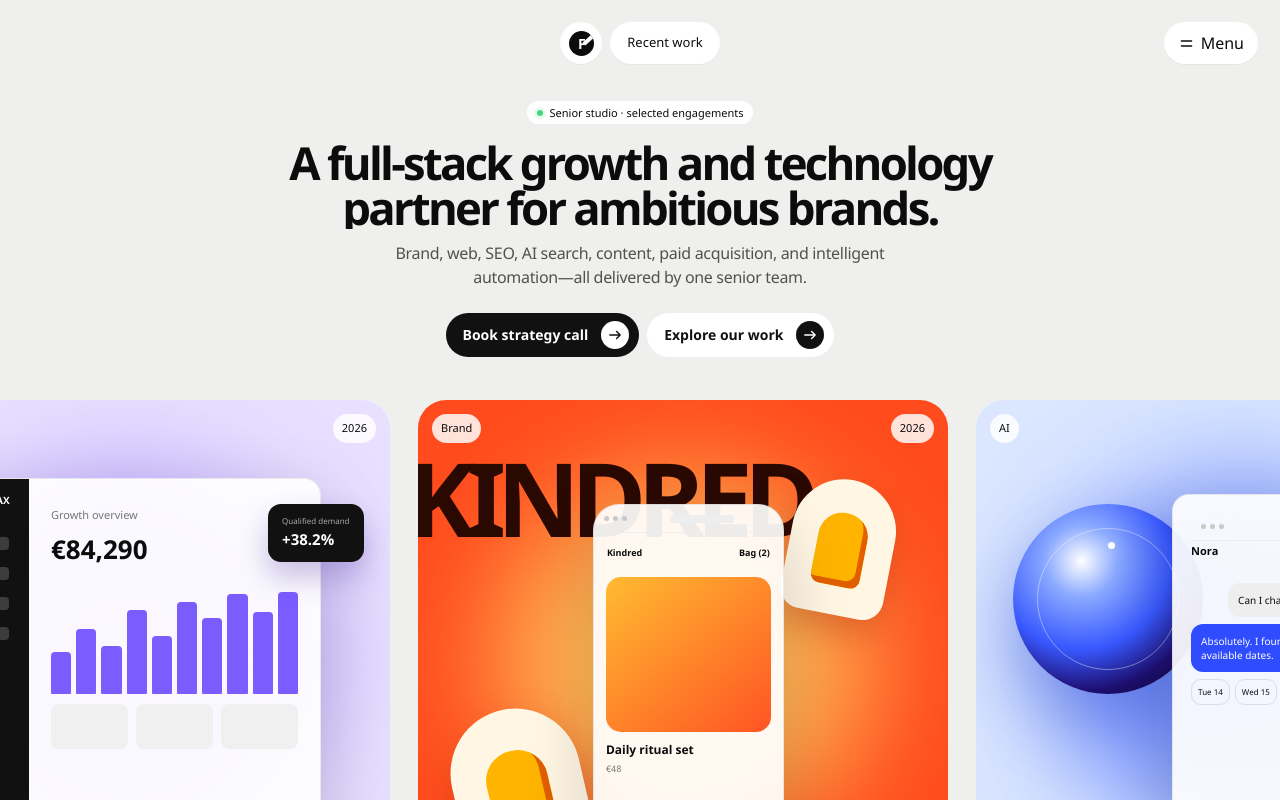
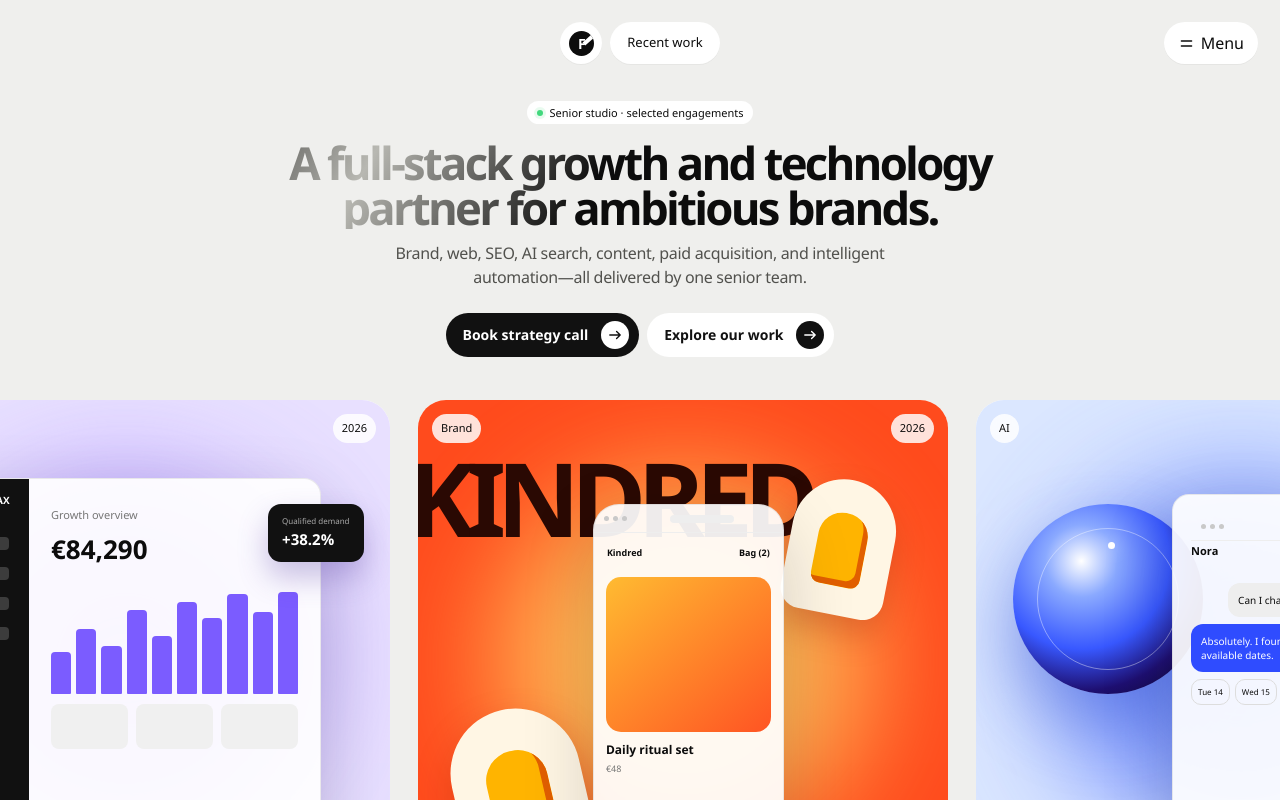
Before and after one commit to digitalmoneyseo-droid/webpilot, a Next.js app: page / in a window 1280 px wide. Shown: the top 800 px of the page. Built offline with nearby package versions, Linux system fonts and the light colour scheme.

Commit message:
Refine homepage hero text shimmer animation

```diff
--- a/src/components/homepage.tsx
+++ b/src/components/homepage.tsx
@@ -36,7 +36,7 @@
 export function Homepage() {
   return <>
     <main>
-      <section className="hero hero--home"><div className="hero-inner"><span className="status-pill"><i /> Senior studio · selected engagements</span><h1><ShinyText text="A full-stack growth and technology partner for ambitious brands." speed={5} delay={1.5} color="#0c0c0c" shineColor="#8a8a85" spread={120} /></h1><p>Brand, web, SEO, AI search, content, paid acquisition, and intelligent automation—all delivered by one senior team.</p><div className="hero-actions"><CtaButton href="/contact">Book strategy call</CtaButton><CtaButton href="/work" light>Explore our work</CtaButton></div></div></section>
+      <section className="hero hero--home"><div className="hero-inner"><span className="status-pill"><i /> Senior studio · selected engagements</span><h1><ShinyText text="A full-stack growth and technology partner for ambitious brands." speed={3.5} delay={1} color="#0c0c0c" shineColor="#b8b8b2" spread={120} yoyo /></h1><p>Brand, web, SEO, AI search, content, paid acquisition, and intelligent automation—all delivered by one senior team.</p><div className="hero-actions"><CtaButton href="/contact">Book strategy call</CtaButton><CtaButton href="/work" light>Explore our work</CtaButton></div></div></section>
 
       <section className="work-ribbon" aria-label="Selected work"><div className="work-ribbon-track">{projects.slice(0, 4).map(project => <ProjectCard project={project} key={project.slug} />)}</div></section>
 
```
